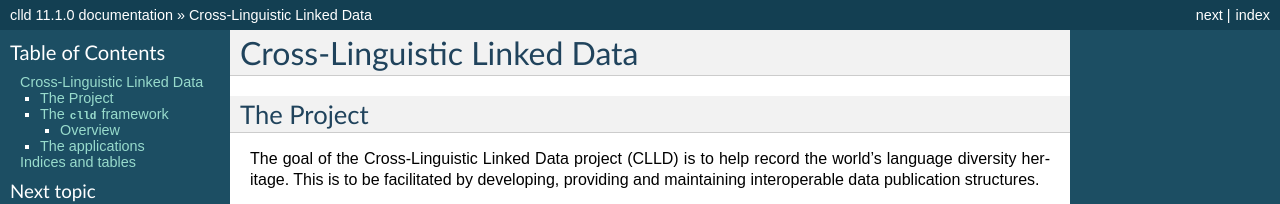
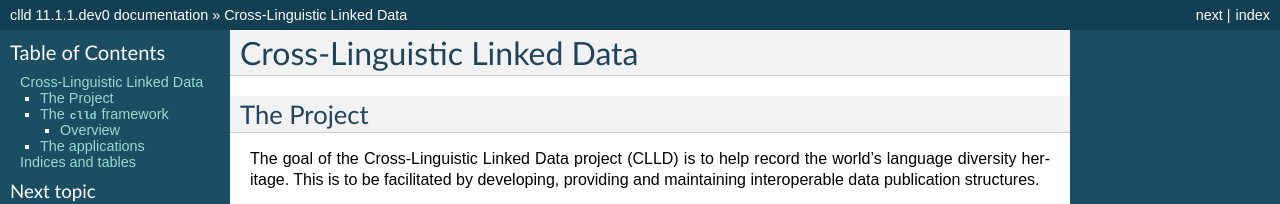
Before and after one commit to clld/clld, a Sphinx documentation site: the page built from docs/index.rst, in a window 1280 px wide and 900 px high. Shown: the top 204 px of the window. Built offline with Sphinx 7.4.7, drawn with Linux system fonts in a browser that asks for light colours; some of the changed text lies outside the part shown.

Commit message:
bump version for development

```diff
--- a/docs/conf.py
+++ b/docs/conf.py
@@ -55,10 +55,10 @@ copyright = 'Max Planck Society'
 # built documents.
 #
 # The full version, including alpha/beta/rc tags.
-release = '11.1.0'
+release = '11.1.1.dev0'
 
 # The short X.Y version.
-version = '11.1.0'
+version = '11.1.1.dev0'
 
 # The language for content autogenerated by Sphinx. Refer to documentation
 # for a list of supported languages.
--- a/setup.cfg
+++ b/setup.cfg
@@ -1,6 +1,6 @@
 [metadata]
 name = clld
-version = 11.1.0
+version = 11.1.1.dev0
 license = Apache 2.0
 license_files = LICENSE
 author = Robert Forkel
--- a/src/clld/__init__.py
+++ b/src/clld/__init__.py
@@ -3,7 +3,7 @@ import collections
 from clld.db.models import common
 from clld import interfaces
 
-__version__ = "11.1.0"
+__version__ = "11.1.1.dev0"
 
 
 class Resource(collections.namedtuple('Resource', 'name model interface with_index with_rdfdump')):
```
